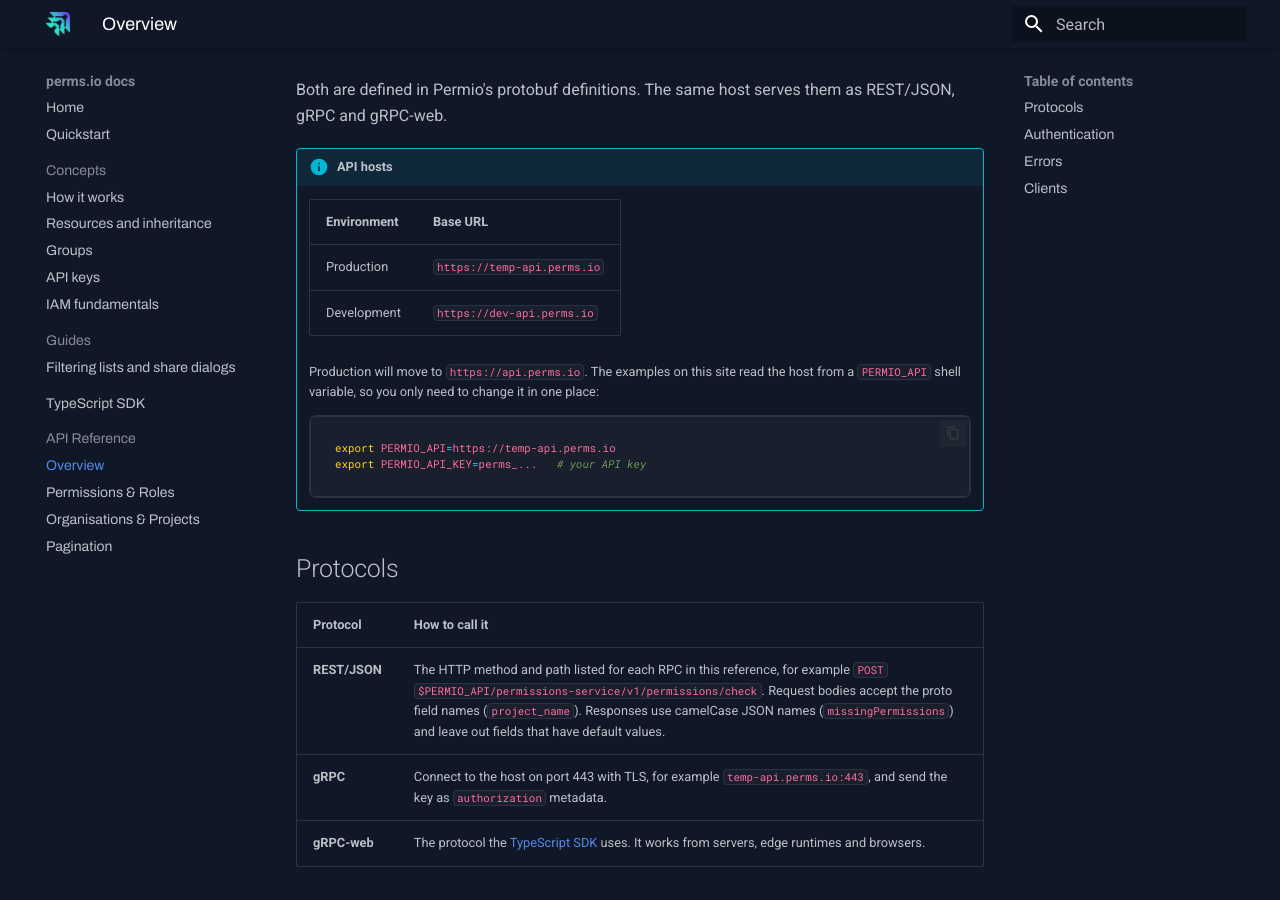
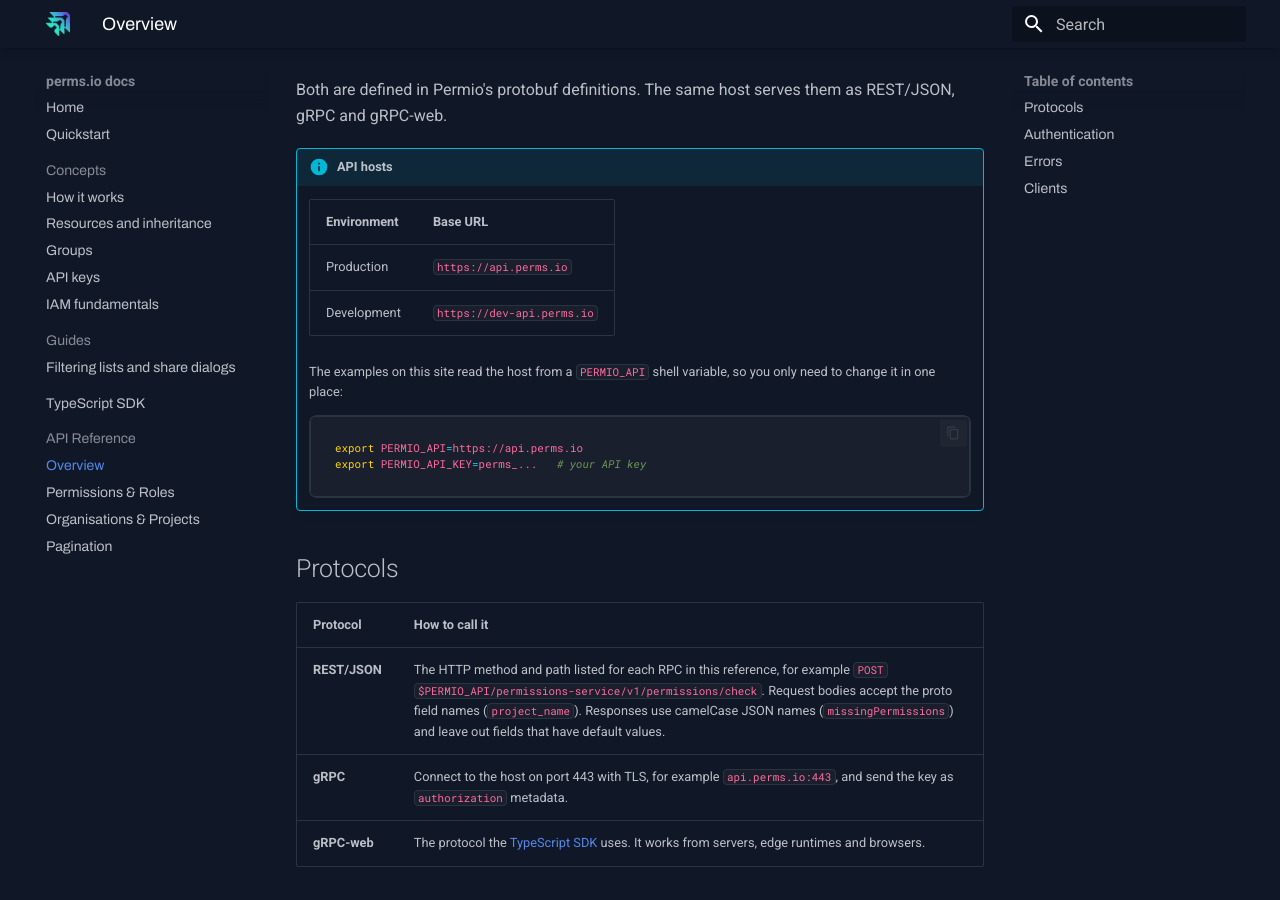
Before and after one commit to PrivateJAR/docs, an MkDocs documentation site: the page built from docs/api-reference/index.md, in a window 1280 px wide and 900 px high, scrolled down 354 px. Built offline with MkDocs 1.6.1 and Material for MkDocs 9.7.7, drawn with Linux system fonts in a browser that asks for light colours.

Commit message:
Production API host is api.perms.io

````diff
--- a/docs/api-reference/index.md
+++ b/docs/api-reference/index.md
@@ -16,7 +16,7 @@
 | Protocol | How to call it |
 | --- | --- |
 | **REST/JSON** | The HTTP method and path listed for each RPC in this reference, for example `POST $PERMIO_API/permissions-service/v1/permissions/check`. Request bodies accept the proto field names (`project_name`). Responses use camelCase JSON names (`missingPermissions`) and leave out fields that have default values. |
-| **gRPC** | Connect to the host on port 443 with TLS, for example `temp-api.perms.io:443`, and send the key as `authorization` metadata. |
+| **gRPC** | Connect to the host on port 443 with TLS, for example `api.perms.io:443`, and send the key as `authorization` metadata. |
 | **gRPC-web** | The protocol the [TypeScript SDK](../sdk/typescript.md) uses. It works from servers, edge runtimes and browsers. |
 
 For `GET` and `DELETE` requests over REST, fields that aren't in the path go in the query string. Nested fields use
@@ -92,7 +92,7 @@
         "google.golang.org/grpc/metadata"
     )
 
-    conn, err := grpc.NewClient("temp-api.perms.io:443",
+    conn, err := grpc.NewClient("api.perms.io:443",
         grpc.WithTransportCredentials(credentials.NewTLS(nil)))
     // handle err
     client := permissionsv1.NewPermissionsServiceClient(conn)
@@ -117,7 +117,7 @@
     import grpc
     from permio.permissions.v1 import permissions_pb2, permissions_pb2_grpc
 
-    channel = grpc.secure_channel("temp-api.perms.io:443", grpc.ssl_channel_credentials())
+    channel = grpc.secure_channel("api.perms.io:443", grpc.ssl_channel_credentials())
     client = permissions_pb2_grpc.PermissionsServiceStub(channel)
 
     res = client.Check(
--- a/docs/llms.txt
+++ b/docs/llms.txt
@@ -4,7 +4,7 @@
 
 Key facts:
 
-- Production API host: `https://temp-api.perms.io` (moving to `https://api.perms.io`). Development: `https://dev-api.perms.io`.
+- Production API host: `https://api.perms.io`. Development: `https://dev-api.perms.io`.
 - Authenticate with an API key (`perms_...`, 44 characters) sent as `Authorization: Bearer <key>`. Keep keys on the server.
 - Every Permissions API request names a project (`project_name`); every organisation starts with a `default` project.
 - A denied check is a normal response (`passed: false` plus the missing permissions), not an error.
--- a/docs/sdk/typescript.md
+++ b/docs/sdk/typescript.md
@@ -43,15 +43,15 @@
 | Option | Type | Default | Description |
 | --- | --- | --- | --- |
 | `apiKey` | `string` | required | A `perms_…` key from the dashboard, or a legacy JWT key. |
-| `baseUrl` | `string` | `https://temp-api.perms.io` | API host. `DEV_BASE_URL` (`https://dev-api.perms.io`) is exported for the development API. |
+| `baseUrl` | `string` | `https://api.perms.io` | API host. `DEV_BASE_URL` (`https://dev-api.perms.io`) is exported for the development API. |
 | `project` | `string` | none | Default project name for `check*` and `list*` helpers. Each call can override it. |
 | `timeoutMs` | `number` | `10000` | Timeout for each attempt, in ms. `0` disables it. |
 | `retries` | `number \| RetryOptions` | `2` | Retries for idempotent reads. A number sets `maxRetries`; see [Retries and timeouts](#retries-and-timeouts). |
 | `fetch` | `typeof fetch` | `globalThis.fetch` | Custom `fetch`, for example to add an agent, or for tests. |
 | `transport` | `Transport` | gRPC-web | Advanced: a Connect transport to use instead, for example `createRouterTransport` in tests. `baseUrl` and `fetch` are then ignored. |
 
-The production default is `https://temp-api.perms.io`, which will move to `https://api.perms.io`. The SDK's
-default will follow in a future release.
+The production default is `https://api.perms.io`. Versions 0.2.1 and earlier default to
+`https://temp-api.perms.io`, which is being retired: upgrade, or set `baseUrl`.
 
 ```ts
 import { Permio, DEV_BASE_URL } from "permio";
--- a/mkdocs.yml
+++ b/mkdocs.yml
@@ -32,7 +32,7 @@
     - Pagination: api-reference/pagination.md
 
 # Files pulled into pages with --8<--. snippets/hosts.md holds the API hosts, so
-# a host change (e.g. production moving to api.perms.io) is a one-file edit.
+# a host change is a one-file edit.
 watch:
   - snippets
 
--- a/snippets/hosts.md
+++ b/snippets/hosts.md
@@ -2,13 +2,13 @@
 
     | Environment | Base URL |
     | --- | --- |
-    | Production | `https://temp-api.perms.io` |
+    | Production | `https://api.perms.io` |
     | Development | `https://dev-api.perms.io` |
 
-    Production will move to `https://api.perms.io`. The examples on this site read the host from a
-    `PERMIO_API` shell variable, so you only need to change it in one place:
+    The examples on this site read the host from a `PERMIO_API` shell variable, so you only need to
+    change it in one place:
 
     ```bash
-    export PERMIO_API=https://temp-api.perms.io
+    export PERMIO_API=https://api.perms.io
     export PERMIO_API_KEY=perms_...   # your API key
     ```
````
Also changed, not shown: docs/llms-full.txt (+12 -12 lines).
